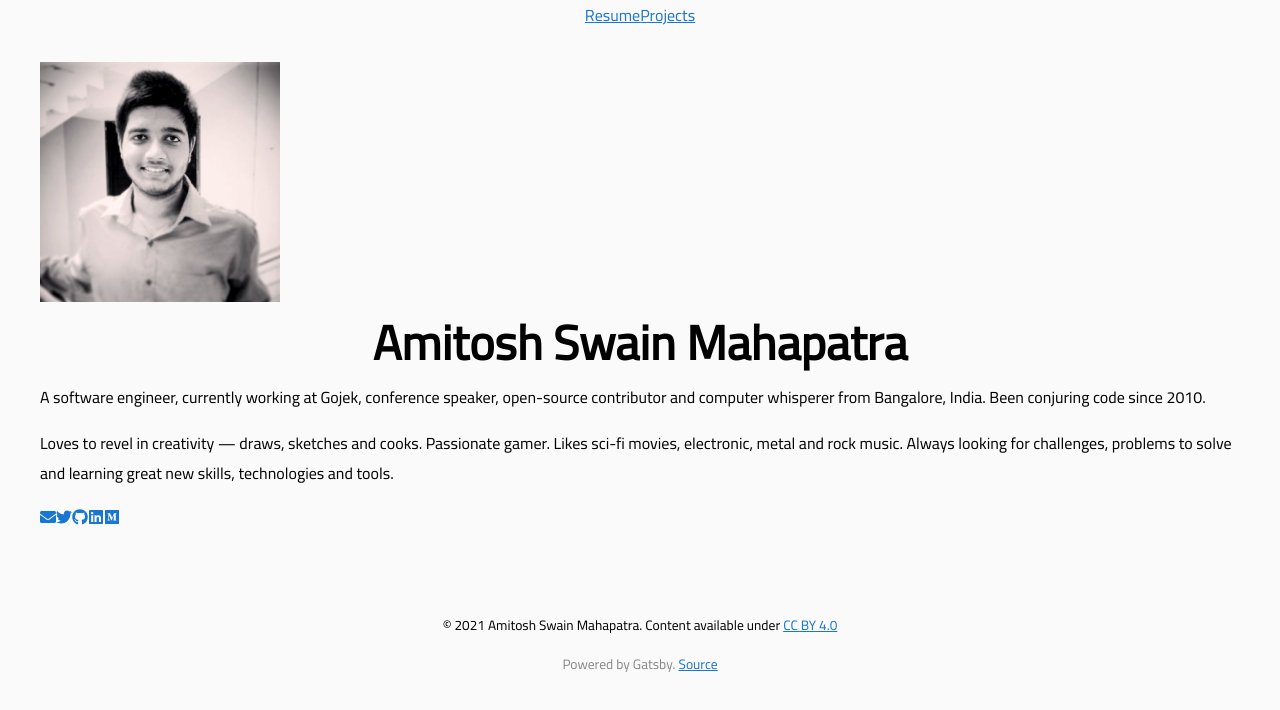
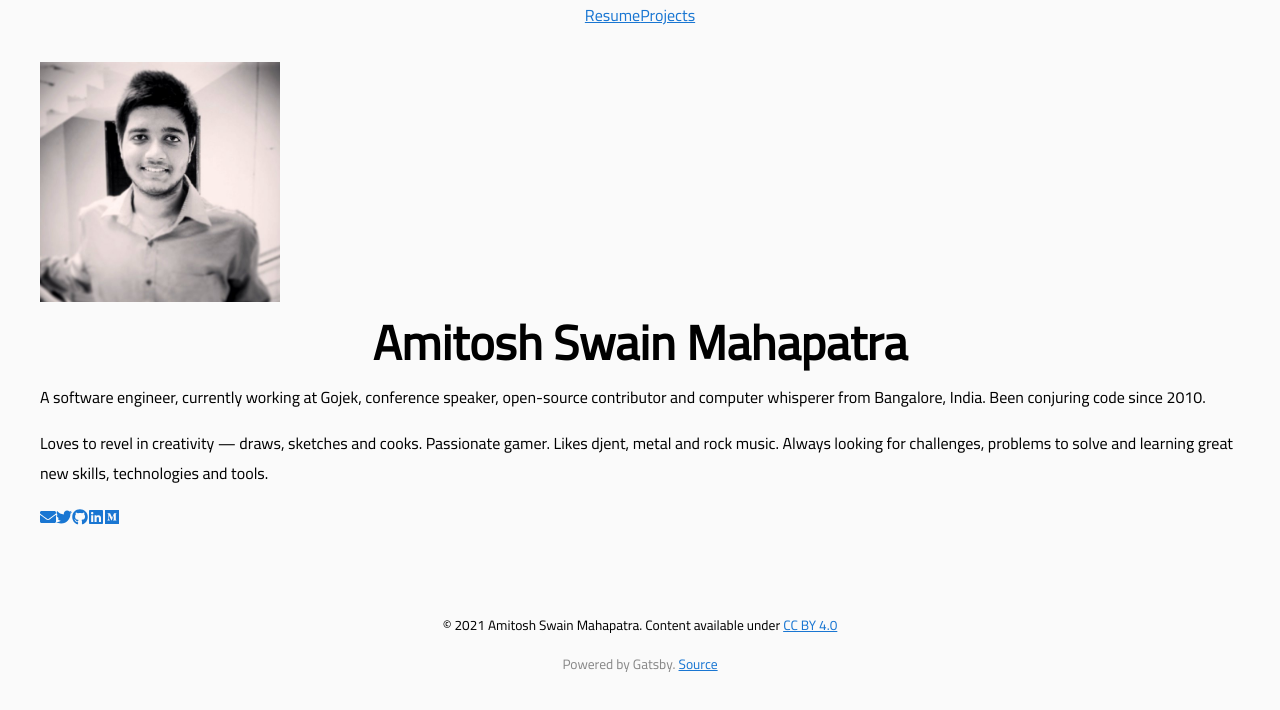
Before and after one commit to agathver/amitosh.in, a Gatsby site: page / in a window 1280 px wide. Built offline with nearby package versions, Linux system fonts and the light colour scheme; Gatsby itself is replaced by a stand-in of ours.

Commit message:
Update intro

```diff
--- a/src/pages/index.js
+++ b/src/pages/index.js
@@ -77,9 +77,9 @@ export default function IndexPage() {
         </p>
         <p>
           Loves to revel in creativity &mdash; draws, sketches and cooks.
-          Passionate gamer. Likes sci-fi movies, electronic, metal and rock
-          music. Always looking for challenges, problems to solve and learning
-          great new skills, technologies and tools.
+          Passionate gamer. Likes djent, metal and rock music. Always looking
+          for challenges, problems to solve and learning great new skills,
+          technologies and tools.
         </p>
       </Intro>
 
--- a/src/pages/resume.js
+++ b/src/pages/resume.js
@@ -170,8 +170,8 @@ export default function ResumePage() {
           Summer of Code, 2018</p>
         <p>
           When not coding, I love to revel in creativity &mdash; I draw, paint,
-          sketch and cook. I'm also a passionate gamer. I likes sci-fi movies,
-          djent, metal and rock music.
+          sketch and cook. I'm also a passionate gamer. I like djent, metal and
+          rock music.
         </p>
       </Intro>
       <Section>
```
